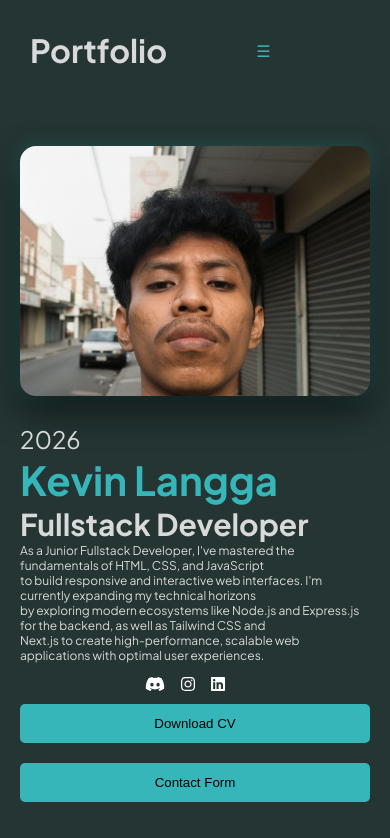
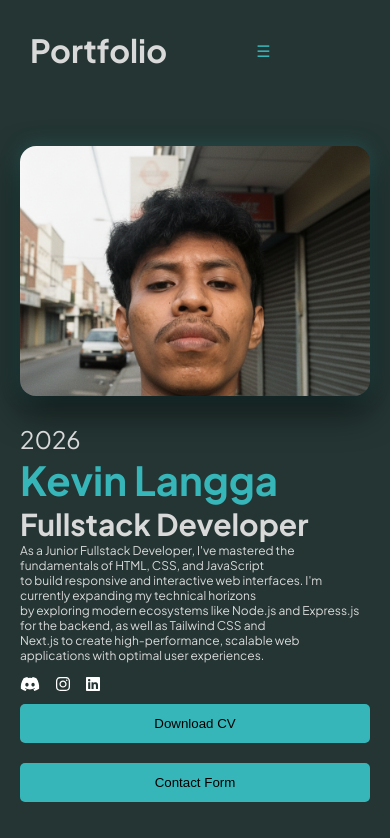
Before and after one commit to Revou-FSSE-Feb26/milestone-1-Kevin12er, a plain HTML site: page index.html in a window 390 px wide. Shown: the top 838 px of the page. Drawn offline with nearby package versions, Linux system fonts and the light colour scheme.

Commit message:
fixing emoticons in mobile view

```diff
--- a/CSS/style.css
+++ b/CSS/style.css
@@ -323,6 +323,12 @@ figure img:hover {
     text-align: left;
   }
 
+  .emoticons {
+    display: flex;
+    color: white;
+    justify-content: flex-start;
+  }
+
   .img-cover img {
     width: 100%;
     height: 250px;
```
